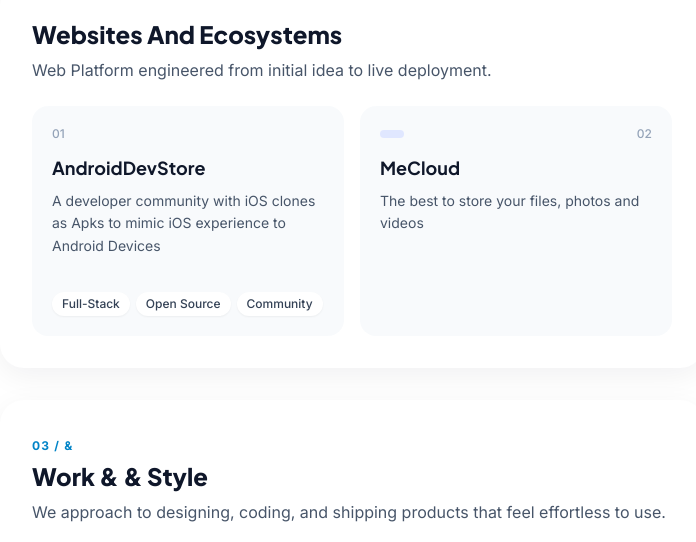
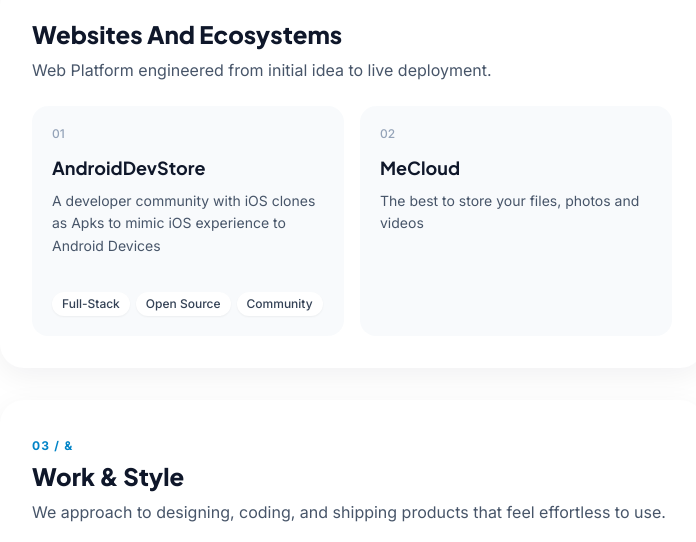
Before and after one commit to emmanuelmabheure900-crypto/emmanuelmabheure, a plain HTML site: page index.html in a window 1280 px wide. Shown: the part 1460-2002 px from the top of the page, without its empty margins (288-984 px from the left). Drawn offline with nearby package versions, Linux system fonts and the light colour scheme.

Commit message:
Remove unused span element from index.html

```diff
--- a/index.html
+++ b/index.html
@@ -201,7 +201,6 @@
         <article class="flex flex-col justify-between bg-slate-50/90 rounded-2xl p-5 hover:bg-slate-100/70 transition">
           <div>
             <div class="flex items-center justify-between gap-2 mb-3">
-              <span class="text-xs font-bold px-3 py-1 rounded-full bg-indigo-100 text-indigo-800"></span>
               <span class="text-xs font-medium text-slate-400">02</span>
             </div>
             <h3 class="font-display text-lg font-bold text-slate-900">MeCloud</h3>
@@ -221,7 +220,7 @@
     <section id="style" class="scroll-mt-8 bg-white rounded-3xl p-6 sm:p-8 shadow-[0_8px_30px_rgba(15,23,42,0.06)]">
       <div class="mb-6">
         <span class="text-xs font-bold uppercase tracking-widest text-sky-600">03 / &amp; </span>
-        <h2 class="font-display text-2xl font-extrabold text-slate-900 mt-1">Work &amp; & Style</h2>
+        <h2 class="font-display text-2xl font-extrabold text-slate-900 mt-1">Work &amp; Style</h2>
         <p class="mt-2 text-sm sm:text-base text-slate-600">
           We approach to designing, coding, and shipping products that feel effortless to use.
         </p>
```
